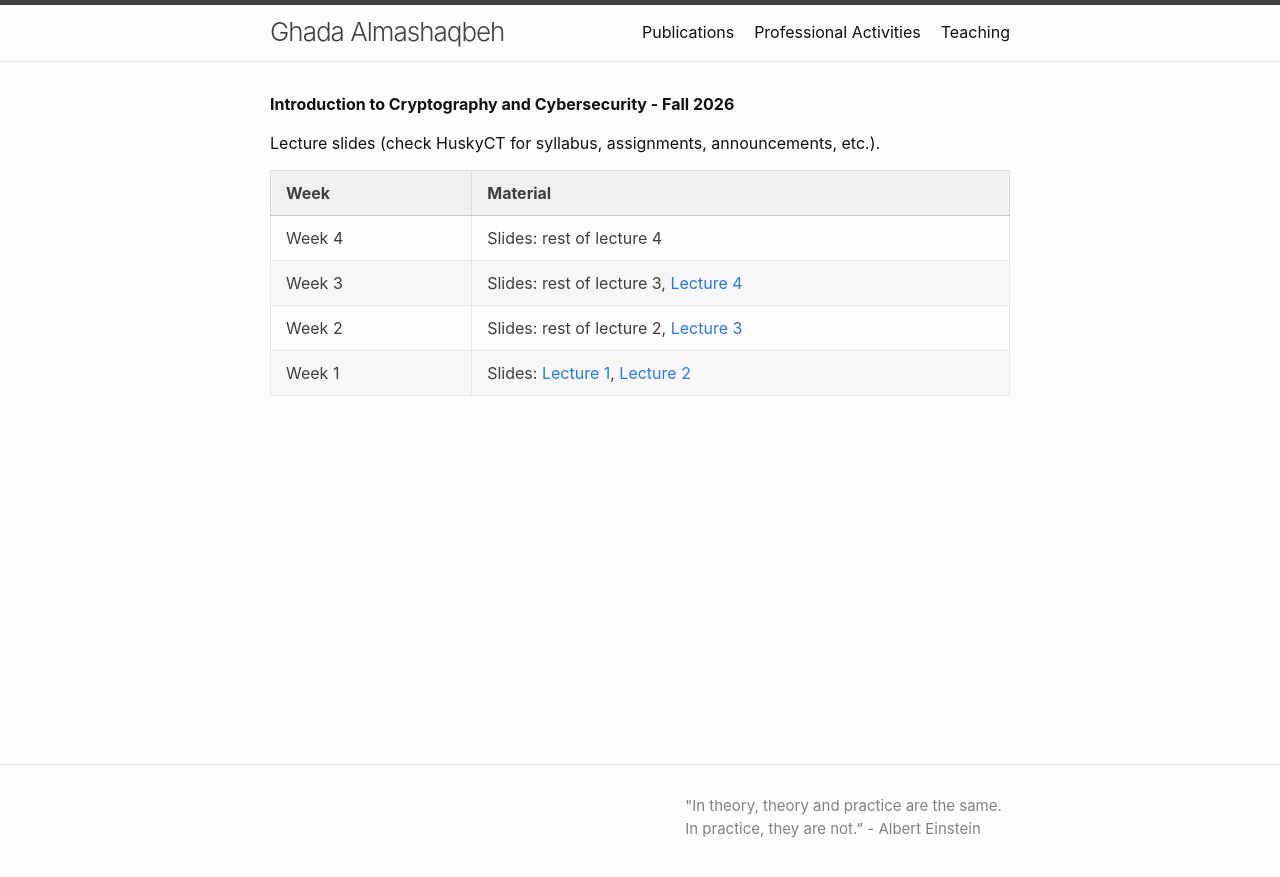
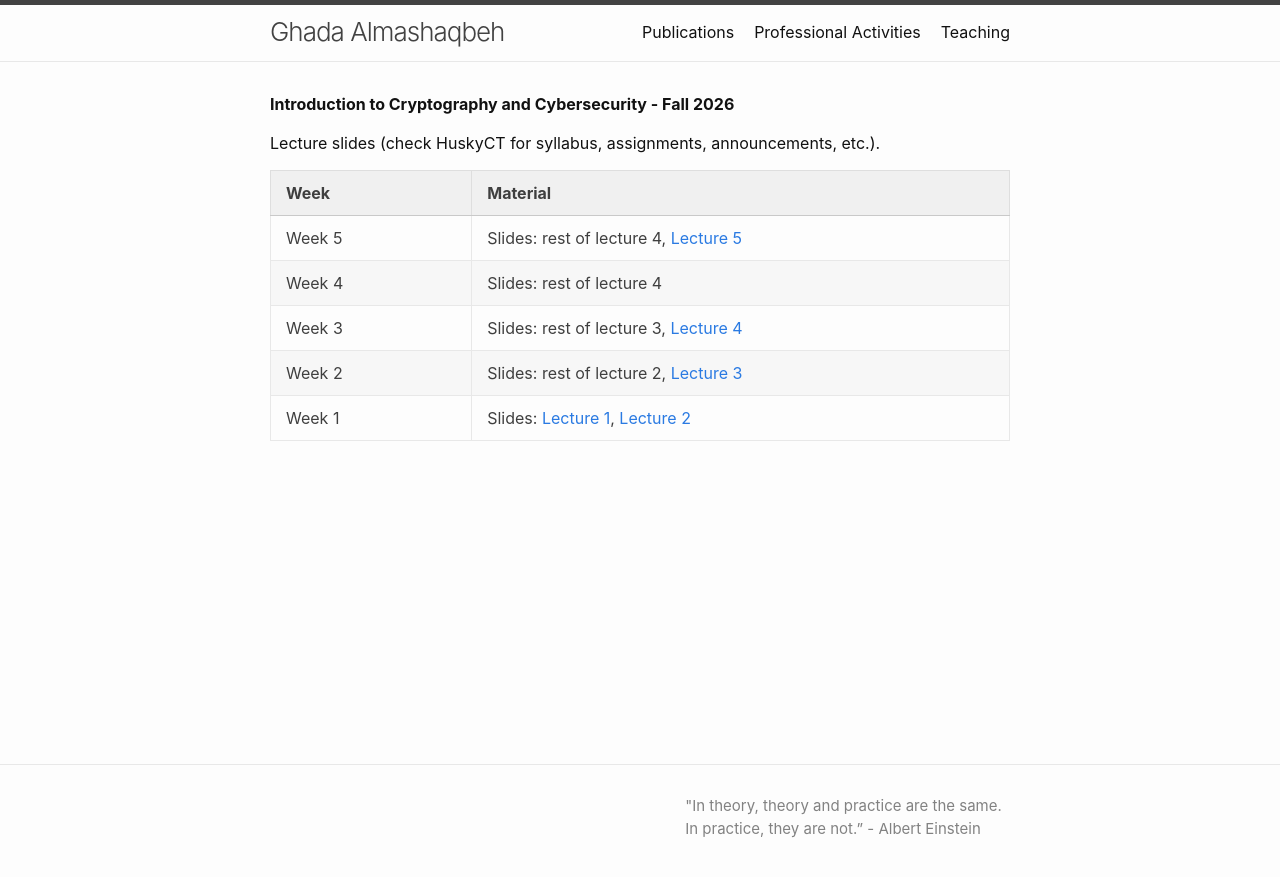
Before and after one commit to GhadaAlmashaqbeh/GhadaAlmashaqbeh.github.io, a Jekyll site: the page built from courses/cse3400-f2026/index.md, in a window 1280 px wide. Shown: the top 877 px of the page. Built offline with Jekyll 4.4.1, drawn with Linux system fonts in a browser that asks for light colours.

Commit message:
add lec 5

```diff
--- a/courses/cse3400-f2026/index.md
+++ b/courses/cse3400-f2026/index.md
@@ -8,6 +8,7 @@ Lecture slides (check HuskyCT for syllabus, assignments, announcements, etc.).
 
 | Week&emsp;&emsp;| Material           |
 |----------|--------------------|
+| Week 5 | Slides: rest of lecture 4, [Lecture 5](./lecture5.pdf)|
 | Week 4 | Slides: rest of lecture 4 |
 | Week 3 | Slides: rest of lecture 3, [Lecture 4](./lecture4.pdf)|
 | Week 2 | Slides: rest of lecture 2, [Lecture 3](./lecture3.pdf)|
```
Also changed, not shown: 2 other files.
